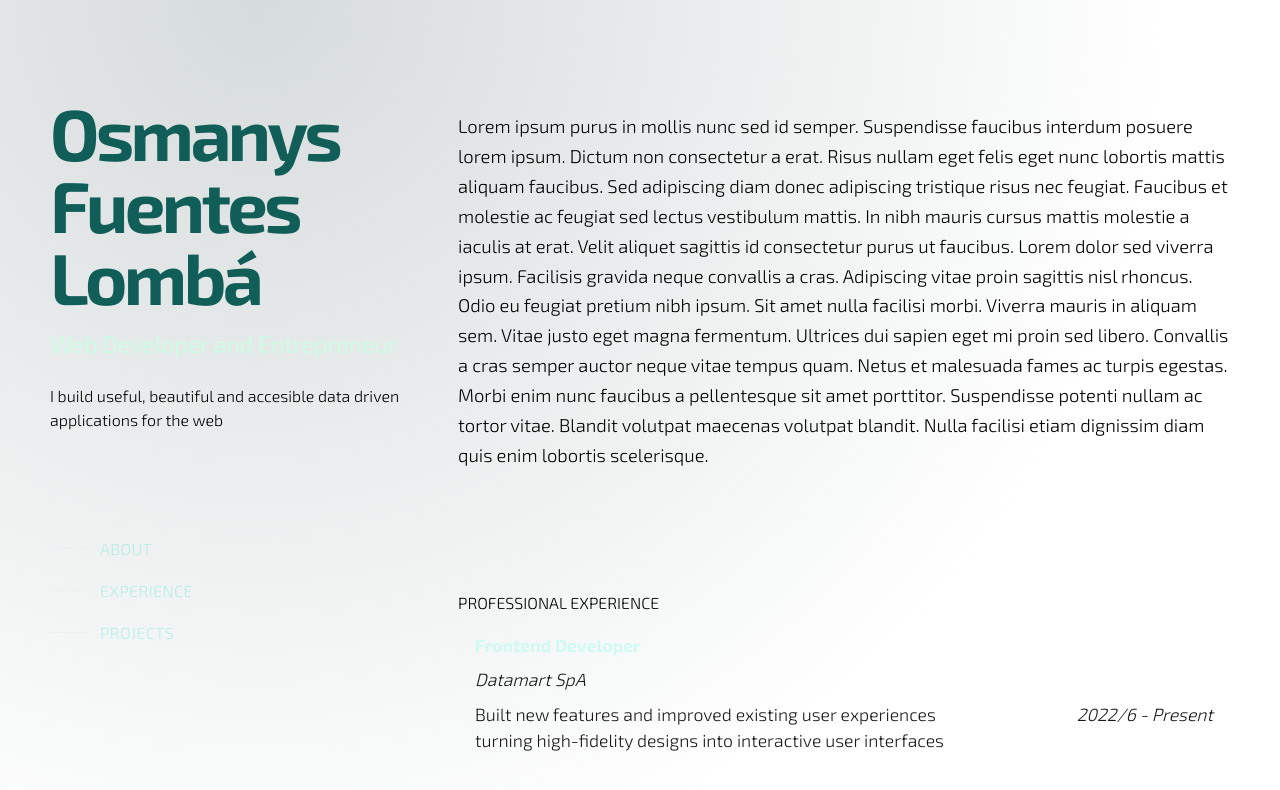
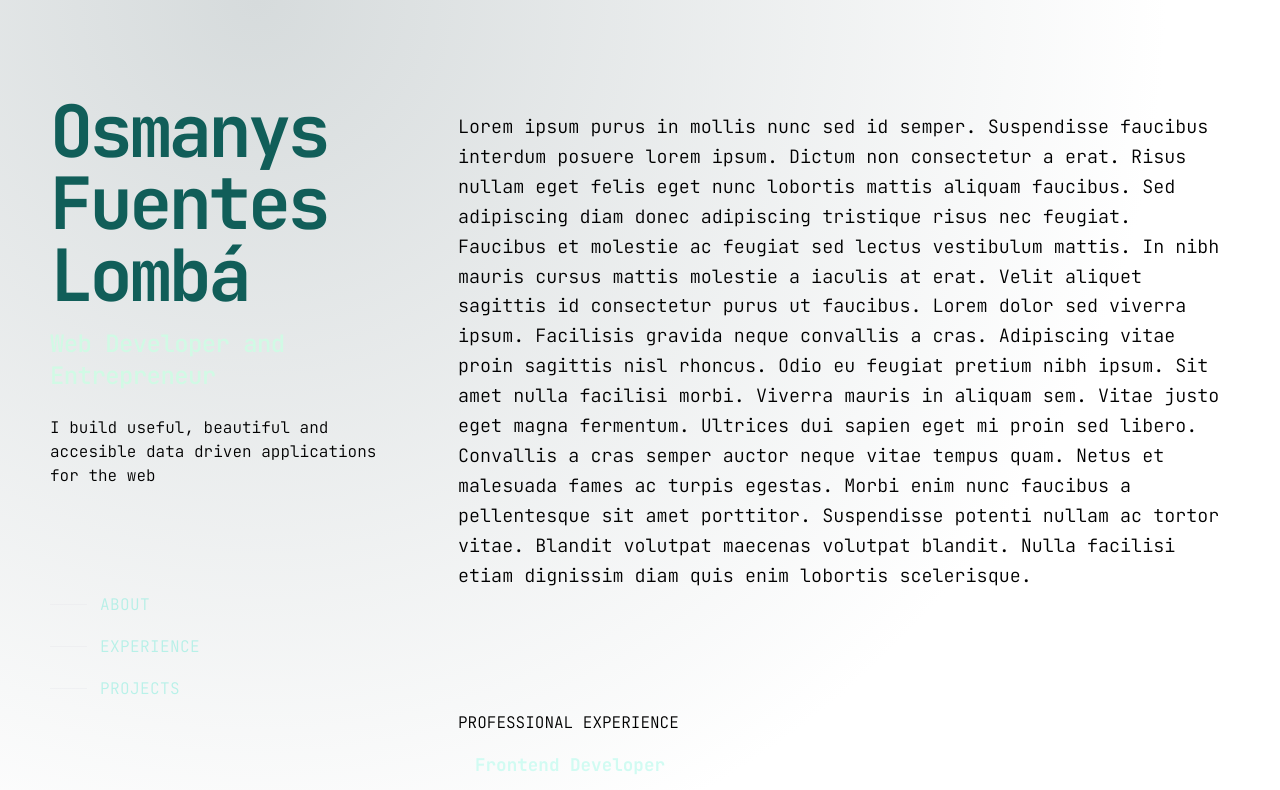
Before and after one commit to wonddark/wonddark.github.io, a Next.js app: page / in a window 1280 px wide. Shown: the top 790 px of the page. Built offline with nearby package versions, Linux system fonts and the light colour scheme.

Commit message:
Using JetBrains Mono as font

```diff
--- a/src/constants/font-styles.ts
+++ b/src/constants/font-styles.ts
@@ -1,6 +1,6 @@
-import { Exo_2 } from "next/font/google";
+import { JetBrains_Mono } from "next/font/google";
 
-export const fontBase = Exo_2({ subsets: ["latin"], weight: "300" });
+export const fontBase = JetBrains_Mono({ subsets: ["latin"], weight: "300" });
 
-export const fontHero = Exo_2({ subsets: ["latin"], weight: "700" });
-export const fontHero2 = Exo_2({ subsets: ["latin"], weight: "500" });
+export const fontHero = JetBrains_Mono({ subsets: ["latin"], weight: "700" });
+export const fontHero2 = JetBrains_Mono({ subsets: ["latin"], weight: "500" });
```
